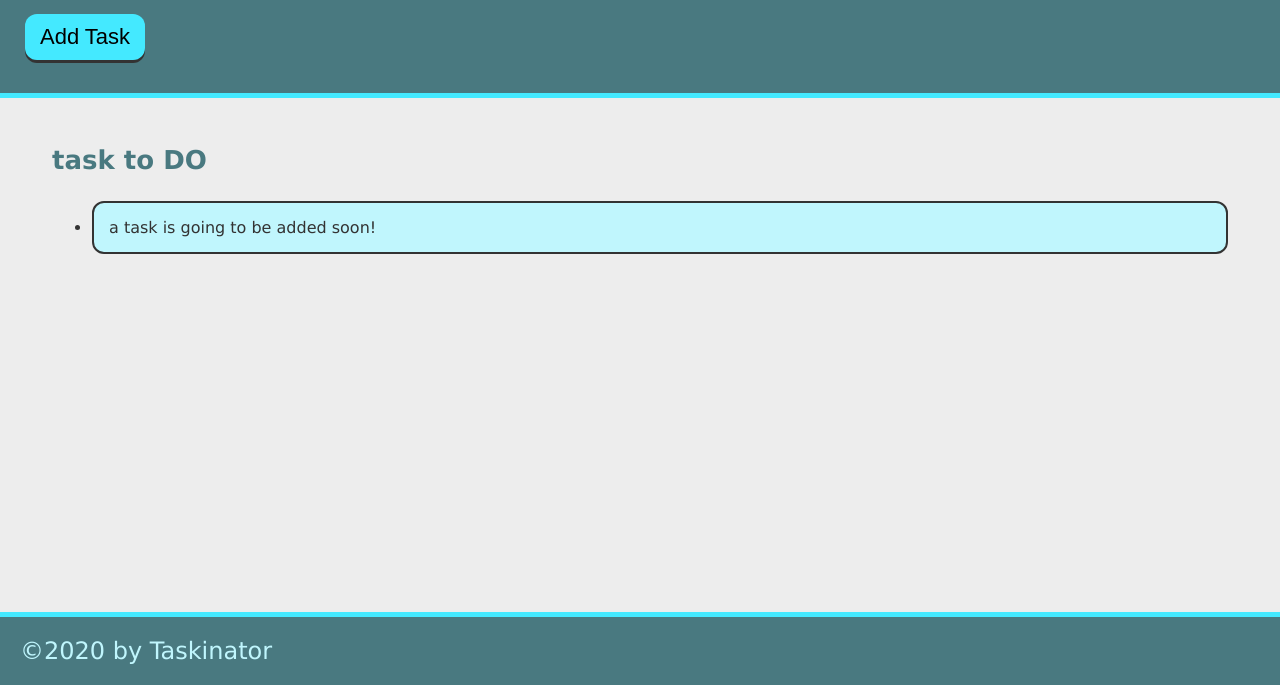
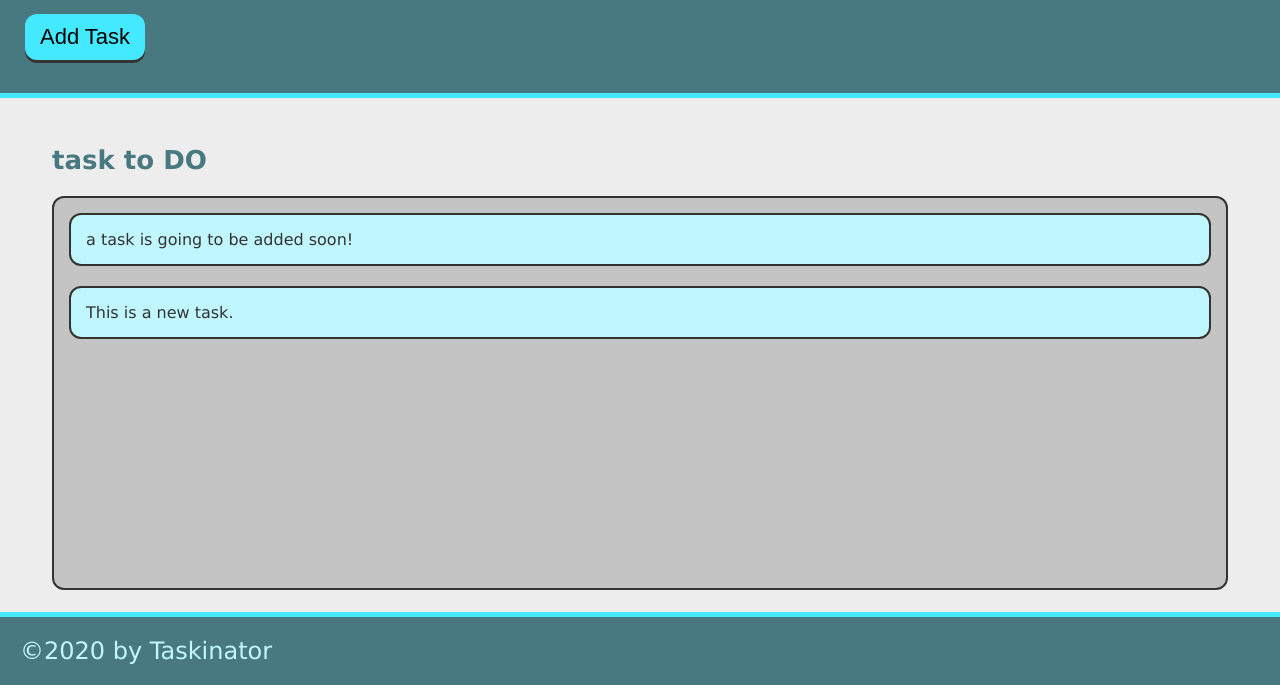
Before and after one commit to Wueban/taskinator, a plain HTML site: page index.html in a window 1280 px wide. Both pictures are taken after a click on the button "Add Task". Shown: the part 115-800 px from the top of the page. Drawn offline with Linux system fonts and the light colour scheme.

Commit message:
add task

```diff
--- a/assets/js/script.js
+++ b/assets/js/script.js
@@ -0,0 +1,11 @@
+var buttonEl = document.querySelector("#save-task");
+var taskToDoEl = document.querySelector("#tasks-to-do");
+
+var createTaskHandler = function (){
+    var listItemEl = document.createElement("li");
+    listItemEl.className = "task-item";
+    listItemEl.textContent = "This is a new task.";
+    taskToDoEl.appendChild(listItemEl);
+
+};
+buttonEl.addEventListener("click" , createTaskHandler)
--- a/index.html
+++ b/index.html
@@ -11,13 +11,13 @@
     <header>
         <h1 class="page-title">Taskinator </h1>
             <p>click the button below to add a new task</p>
-            <button class="btn">Add Task</button>
+            <button class="btn" id="save-task">Add Task</button>
     </header>
 
     <main class="page-content">
         <section class="task-list-wrapper">
             <h2 class="list-title"> task to DO</h2>
-            <ul class="list-title">
+            <ul class="task-list" id="tasks-to-do">
                 <li class="task-item"> a task is going to be added soon!</li>
             </ul>
         </section>
@@ -27,6 +27,7 @@
 
 
     <footer>
+        <!-- &copy; gives you the symble of copyright  -->
         &copy;2020 by Taskinator
     </footer>
 
```
